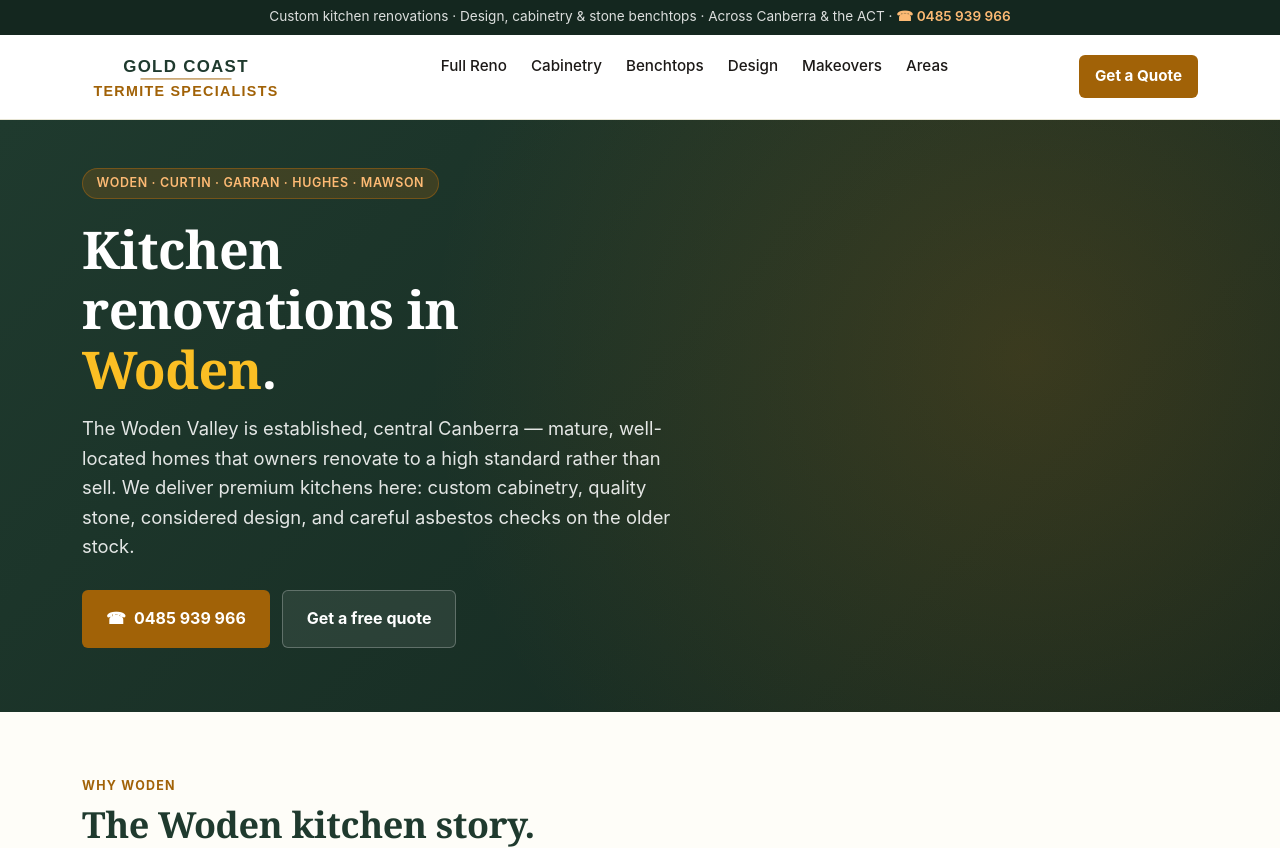
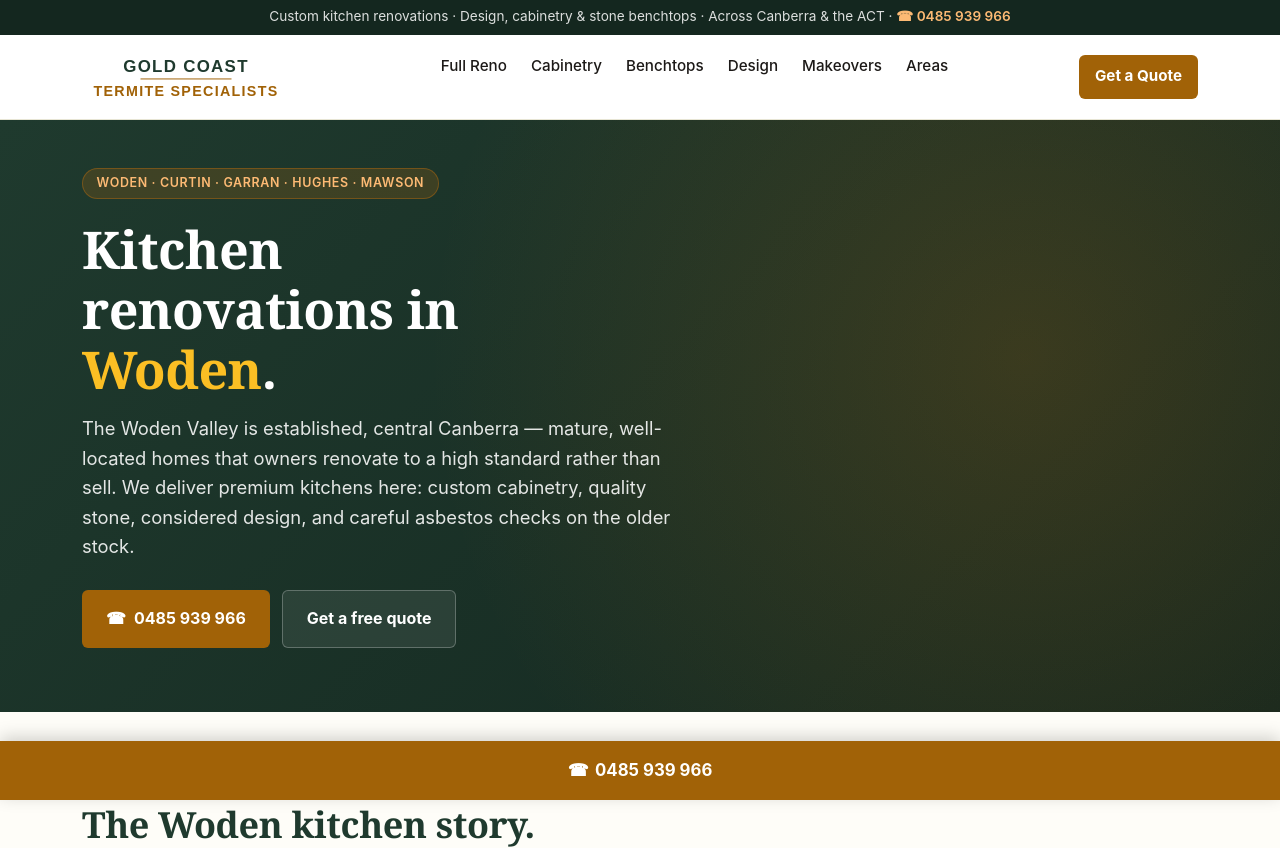
Before and after one commit to pgb123au/kitchenrenovationscanberra, an Astro site: page /woden in a window 1280 px wide. Shown: the top 848 px of the page. Built offline with nearby package versions, Linux system fonts and the light colour scheme; Astro itself is replaced by a stand-in of ours.

Commit message:
fix(seo,sec,a11y): project-doctor 2026-06-13 — llms.txt + CSP + a11y + preconnect
Fleet-wide systemic fixes per /project-doctor audit 2026-06-13:
- public/llms.txt: explicit allowlist for GPTBot/ClaudeBot/PerplexityBot
- netlify.toml: Content-Security-Policy + Permissions-Policy headers
- src/styles/global.css: WCAG focus-visible outline + 44px touch targets
- src/layouts/Layout.astro: preconnect+dns-prefetch for analytics

Audit grade: see report at /Users/peterball/CC/reports/project-doctor-rank-rent-2026-06-13/per_site/kitchenrenovationscanberra.md

```diff
--- a/src/layouts/Layout.astro
+++ b/src/layouts/Layout.astro
@@ -6,6 +6,7 @@
   description: string;
   canonical?: string;
   ogType?: string;
+  noindex?: boolean;
 }
 
 const SITE = 'https://kitchenrenovationscanberra.com.au';
@@ -14,7 +15,7 @@
 const EMAIL = 'quotes@kitchenrenovationscanberra.com.au';
 const BIZ_NAME = 'Kitchen Renovations Canberra';
 
-const { title, description, canonical = SITE + '/', ogType = 'website' } = Astro.props;
+const { title, description, canonical = SITE + '/', ogType = 'website', noindex = false } = Astro.props;
 
 const localBusinessSchema = {
   "@context": "https://schema.org",
--- a/src/styles/global.css
+++ b/src/styles/global.css
@@ -522,3 +522,21 @@
 @media (max-width: 500px) {
   .brand img { height: 44px; }
 }
+
+/* ===== project-doctor 2026-06-13 — a11y baseline ===== */
+*:focus-visible {
+  outline: 2px solid #d97706;
+  outline-offset: 2px;
+  border-radius: 2px;
+}
+.mobile-phone {
+  min-height: 44px;
+  display: inline-flex;
+  align-items: center;
+  justify-content: center;
+  gap: 0.4rem;
+}
+.nav-cta, .form-card button, button.primary {
+  min-height: 44px;
+}
+/* ===== end project-doctor ===== */
```
